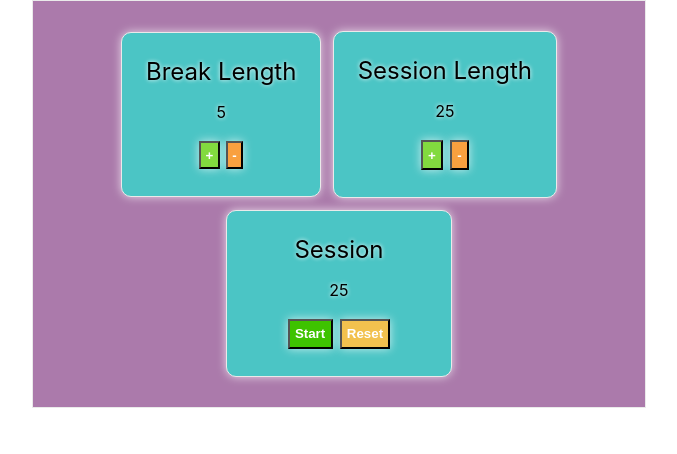
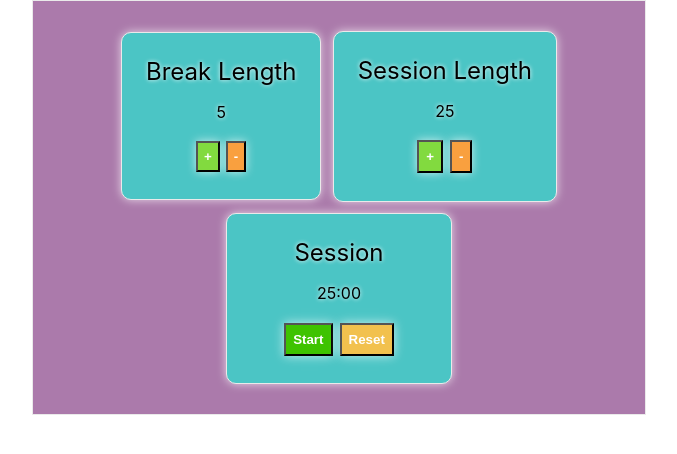
Before and after one commit to delaine3/timer-project, a Next.js app: page / in a window 1280 px wide. Shown: the top 454 px of the page, without its empty margins (301-978 px from the left). Built offline with nearby package versions, Linux system fonts and the light colour scheme.

Commit message:
22 tests passed

```diff
--- a/pages/index.js
+++ b/pages/index.js
@@ -4,7 +4,7 @@ import styles from '../styles/Home.module.css'
 import { useState,useEffect } from 'react'
 
 export default function Home() {
-  const [session_time_left,set_session_time_left] = useState(25)
+  const [session_time_left,set_session_time_left] = useState("25:00")
   const [session_length, set_session_length] = useState(25)
   const [break_length, set_break_length] = useState(5)
   const [on_break, set_on_break] = useState(false)
@@ -15,17 +15,20 @@ export default function Home() {
   const [session_timer,set_session_timer] = useState(true)
 
   const reset =()=>{
+    clearInterval(session_interval)
+
     set_break_length(5)
+
     set_on_break(false)
     set_session_length(25)
-    set_session_time_left("00:00")
-    clearInterval(session_interval)
+    set_session_time_left("25" + ":" + "00")
     set_is_paused(true)
     set_distance(0)
 
   }
 
   const start_session_countdown=(countDownDate)=>{
+    console.log("SESSION LENGTH " + session_length)
     set_interval(setInterval(function() {
       // Get today's date and time
       var now = new Date().getTime();
@@ -86,11 +89,11 @@ export default function Home() {
 
     }else if(name == "session-decrement" && session_length > 1 && is_paused){
       set_session_length(session_length -1)
-      set_session_time_left(session_length-1)
+      set_session_time_left(session_length-1  +":"+"00" )
 
     }else if(name == "session-increment" &&  session_length < 60 && is_paused){
       set_session_length(session_length +1)
-      set_session_time_left(session_length+1)
+      set_session_time_left(session_length+1 +":"+"00" )
 
     }
 
--- a/styles/globals.css
+++ b/styles/globals.css
@@ -44,7 +44,7 @@ button{
   margin: 2%;
   color: rgb(255, 255, 255);
   box-shadow: 0 0 10px 0 rgba(255, 255, 255, 0.7);
-  padding: 3%;
+  padding: 4%;
   font-weight:bolder;
 
 
@@ -94,7 +94,6 @@ main{
 
 .outer-div{
   text-align: center;
-
   background-color: #ab7aab;
   padding: 2%;
   min-width:fit-content;
```
